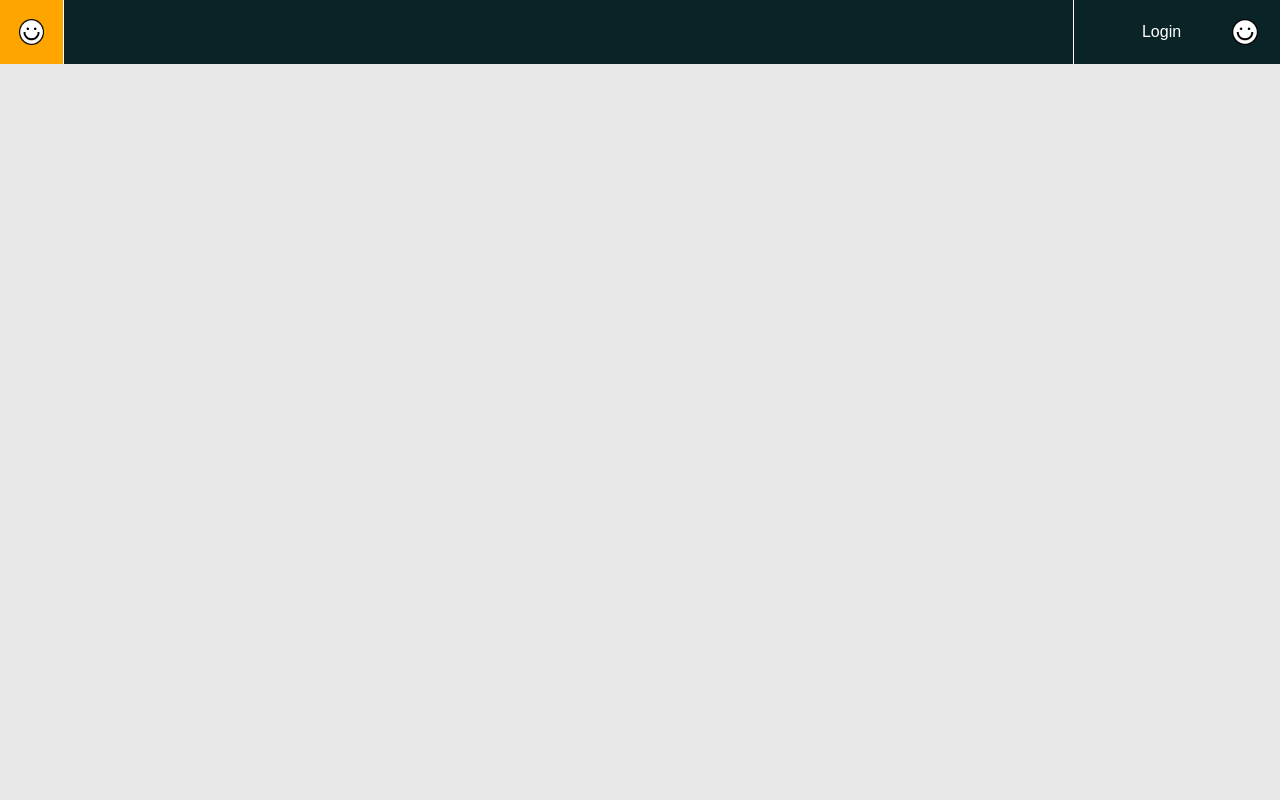
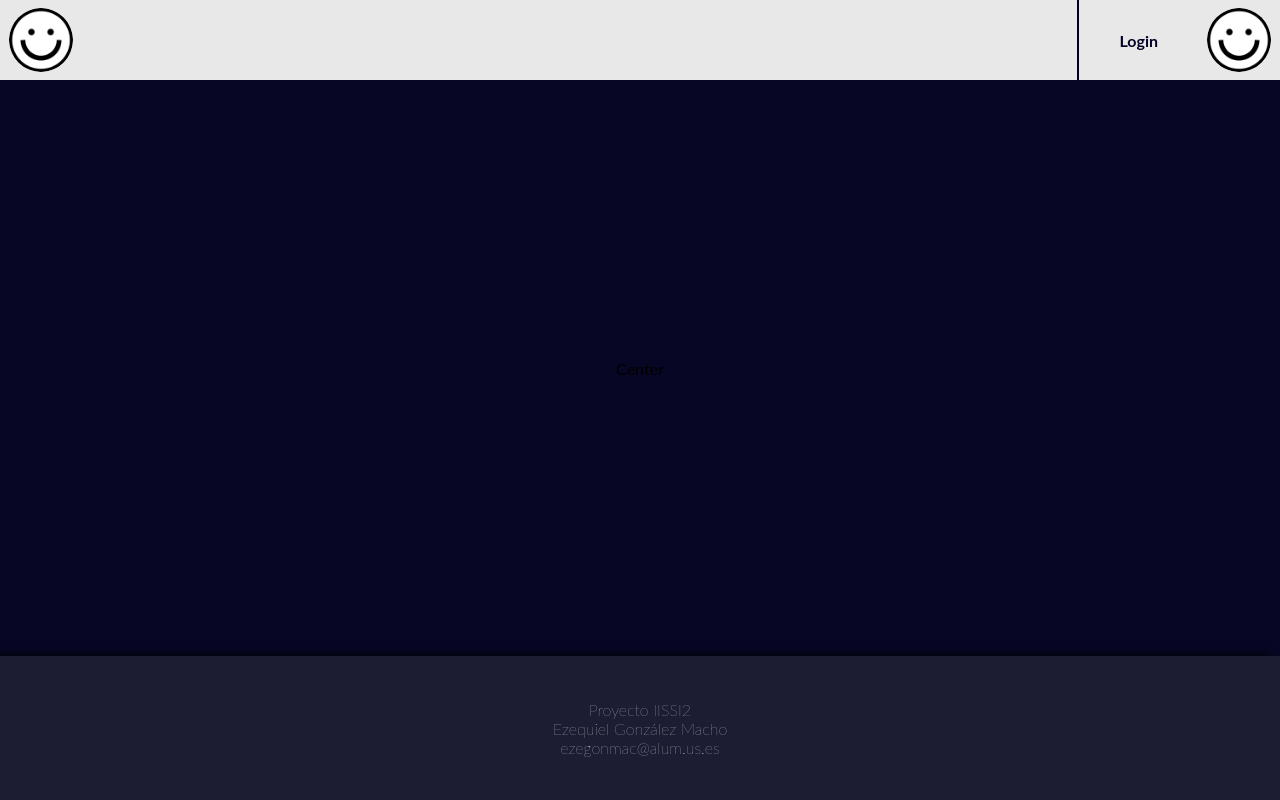
Before and after one commit to ezegonmac/Proyecto-curso-IISSI2, a plain HTML site: page ProyectoCursoIISSI2/docs/feed.html in a window 1280 px wide. Drawn offline with Linux system fonts and the light colour scheme; a web font is replaced by a local one.

Commit message:
Entregable2 v4

```diff
--- a/ProyectoCursoIISSI2/docs/css/login.css
+++ b/ProyectoCursoIISSI2/docs/css/login.css
@@ -60,14 +60,12 @@ header {
 	background: var(--background3);
 	box-shadow: 10px 0px 10px black;
 
-	height: 10vh;
+	height: 11vh;
 	width: 100vw;
 
 	display: flex;
 	align-items: center;
 	text-align: center;
-
-	z-index: 900;
 }
 
 .menu_feed {
--- a/ProyectoCursoIISSI2/docs/css/menu.css
+++ b/ProyectoCursoIISSI2/docs/css/menu.css
@@ -1,101 +1,161 @@
-body {
-	font-family: Arial, Helvetica, sans-serif;
-	background-color: #e8e8e8;
-	margin: 0;
+:root {
+	--background1: #1c1c33;
+	--background2: #070725;
+	--background3: #e8e8e8;
+	--background4: #e8e8e86e;
+
+	--color1: #092327;
+	--color2: #092327;
+	--color3: #ff2a6d;
+
+	--color1-dark: orange;
+	--color2-dark: orange;
+
+	--font1: "Lato", Helvetica;
+	--font2: "Lato", Helvetica;
+
+	--font1-color: white;
+	--font2-color: #020224;
 }
 
-header {
-	background: #092327;
-	width: 100%;
+@font-face {
+	font-family: "Lato";
+	src: url(fonts/Lato-Regular);
 }
 
 * {
+	margin: 0;
+	padding: 0;
 	box-sizing: border-box;
 }
 
-.menu_photo {
-	width: 40%;
+a {
+	text-decoration: none;
+	font-family: var(--font1);
+	color: var(--font1-color);
+}
+
+body {
+	font-family: var(--font2);
+	background-color: var(--secondary-background);
+	width: 100vw;
+	height: 100vh;
+	margin: 0;
+
+	display: flex;
+	flex-direction: column;
+	justify-content: stretch;
+	align-items: stretch;
+}
+
+.container {
+	width: 90%;
+	max-width: 1000px;
+	margin: auto;
+}
+
+/* HEADER */
+
+header {
+	background: var(--background3);
+	box-shadow: 10px 0px 10px black;
+
+	height: 10vh;
+	width: 100vw;
+
+	display: grid;
+	grid-template-rows: 10vh auto 16vh;
+	grid-template-columns: auto;
+	justify-content: space-between;
+	align-items: center;
+}
+
+.menu_feed {
+	border: none;
+	border-radius: 50%;
+
+	height: 11vh;
+
+	grid-column: 1 / 2;
+
 	display: flex;
 	justify-content: center;
 	align-items: center;
 }
 
-#menu {
-	position: fixed;
-	background-color: #092327;
-	height: 8%;
+.menu_login {
+	border: none;
+	border-left: 2px solid var(--font2-color);
+
+	height: 11vh;
+
+	grid-column: 3 / 4;
+
+	display: flex;
+	justify-content: space-between;
+	align-items: center;
 }
 
-.menu_item {
+.menu_login:hover {
+	background-color: var(--color3);
+}
+
+.menu_login p {
+	padding: 0 40px;
+	color: var(--font2-color);
+	font-weight: bold;
+}
+
+.menu_login:hover p {
+	color: white;
+}
+
+.profile_photo {
+	width: 8vh;
+	height: 8vh;
+	margin: 9px;
+	border-radius: 50%;
+}
+
+.logo {
+	width: 8vh;
+	height: 8vh;
+	margin: 9px;
+	border-radius: 50%;
+}
+
+.logo:hover {
+	box-shadow: 0px 0px 10px var(--color3);
+}
+
+/* CENTER SECTION */
+
+.center-section {
+	background-color: var(--background2);
+
+	width: 100vw;
+	height: 80vh;
+
+	display: flex;
+	justify-content: center;
+	align-items: center;
+}
+
+/* FOOTER */
+
+footer {
+	background: var(--background1);
+	box-shadow: -10px 0px 10px black;
+
+	width: 100vw;
+	height: 20vh;
+
 	display: flex;
 	align-items: center;
-	justify-content: center;
+	text-align: center;
 }
 
-.menu_item:hover {
-	/*background: rgba(0, 0, 0, 0.1);*/
-	background: orange;
+footer p {
+	color: var(--font1-color);
+	font-weight: lighter;
 }
-
-/* MENU_FEED */
-
-.menu_feed {
-	float: left;
-	width: 5%;
-	height: 100%;
-
-	border-right: 1px solid white;
-}
-
-/* MENU_PROFILE */
-
-.menu_profile {
-	float: right;
-	width: 5%;
-	height: 8%;
-
-	border-left: none;
-
-	pointer-events: none;
-	touch-action: none;
-	position: fixed;
-	right: 3px;
-	z-index: 900;
-}
-
-/* MENU_RIGHT */
-
-.menu_right {
-	width: 84%;
-	height: 100%;
-
-	float: right;
-}
-
-.menu_right ul {
-	text-align: center;
-	margin: 0;
-	list-style-type: none;
-	display: flex;
-	justify-content: flex-end;
-	height: 100%;
-}
-
-.menu_right ul li {
-	border-left: 1px solid white;
-	min-width: 100px;
-	width: 20%;
-}
-
-.menu_text {
-	text-decoration: none;
-	color: white;
-	height: 100%;
-}
-
-/* MENU_LOGIN */
-
-#menu_login {
-	padding-right: 20%;
-	padding-left: 5%;
-}
--- a/ProyectoCursoIISSI2/docs/feed.html
+++ b/ProyectoCursoIISSI2/docs/feed.html
@@ -1,40 +1,40 @@
 <!DOCTYPE html>
-<html lang="es">
+<html>
     <head>
         <meta charset="utf-8">
+        <meta name="viewport" content="width=device-width, initial-scale=1.0">
         <title>Feed</title>
         <link rel="shortcut icon" href="images/favicon.ico" type="image/x-icon">
         <link rel="stylesheet" type="text/css" href="css/menu.css">
+        <link rel="stylesheet" type="text/css" href="css/feed.css">
     </head>
     <body>
-        <header id="menu">
-            <a href="feed.html" class="menu_feed menu_item">
-                <img class="menu_photo"
-                     src="images/profile_photo.png"
-                     alt="Feed">
+        <header>
+            <a class="menu_feed" href="feed.html">
+               <img class="logo"
+                     src="images/logo.png"
+                     alt="Logo">
             </a>
-            <a href="profile.html" class="menu_profile menu_item">
-                <img class="menu_photo"
-                     src="images/profile_photo.png"
-                     alt="Profile">
+            <a class="menu_login" href="login.html">
+                <p>Login</p>
+                <img class="profile_photo"
+                     src="images/logo.png"
+                     alt="profile_photo">
             </a>
-            <nav class="menu_right">
-                <ul>
-                    <li>
-                        <a class="menu_text menu_item"
-                           id="menu_login"
-                           href="login.html">
-                           Login
-                        </a>
-                    </li>
-                </ul>
-            </nav>
         </header>
 
+        <div class="center-section">
+            <div class="card">
+                Center
+            </div>
+        </div>
 
-
+        <footer>
+            <div class="container">
+                <p>Proyecto IISSI2</p>
+                <p>Ezequiel González Macho</p>
+                <p>ezegonmac@alum.us.es</p>
+            </div>
+        </footer>
     </body>
-    <footer>
-
-    </footer>
 </html>
```
Also changed, not shown: ProyectoCursoIISSI2/docs/singup.html (+26 -25 lines), ProyectoCursoIISSI2/docs/images/logo.png (added).
